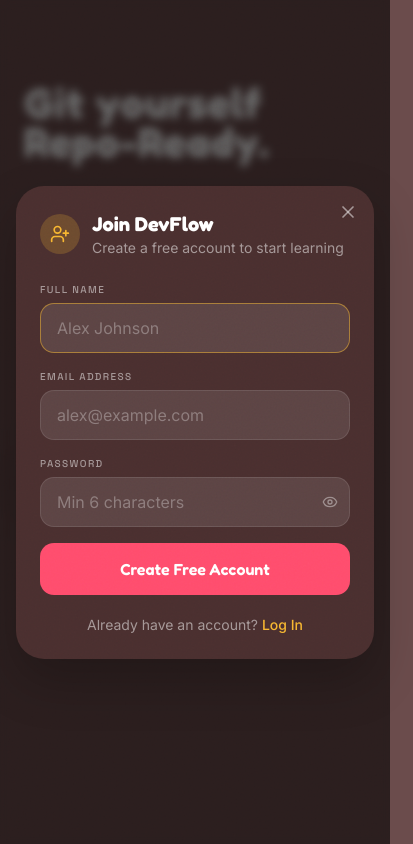
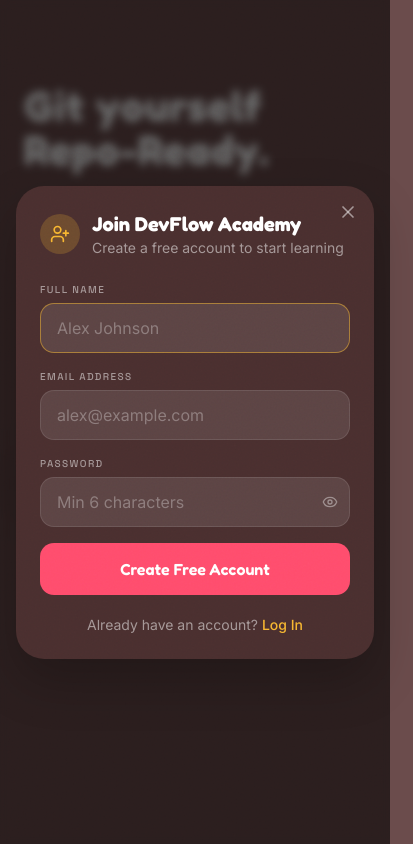
Before and after one commit to NeoOnyedire/DevFlow-Academy, a React (Vite) app: page / in a window 390 px wide. Both pictures are taken after a click on the button "Join Free & Start Learning". Shown: the top 844 px of the page, 413 px wide, since content can reach past the window. Built offline with nearby package versions, Linux system fonts and the light colour scheme.

Commit message:
academy added to nav/scroll debugging

```diff
--- a/src/components/AuthModal.tsx
+++ b/src/components/AuthModal.tsx
@@ -122,7 +122,7 @@
           </div>
           <div>
             <h3 className="font-display font-bold text-white text-xl">
-              {isLogin ? 'Welcome Back' : 'Join DevFlow'}
+              {isLogin ? 'Welcome Back' : 'Join DevFlow Academy'}
             </h3>
             <p className="text-white/50 text-sm">
               {isLogin ? 'Login to access your lessons' : 'Create a free account to start learning'}
--- a/src/components/Navigation.tsx
+++ b/src/components/Navigation.tsx
@@ -3,7 +3,7 @@
  * Navigation.tsx
  * ============================================================================
  *
- * Top navigation bar with DevFlow branding, section links, and auth controls.
+ * Top navigation bar with DevFlow Academy branding, section links, and auth controls.
  * Appears after scrolling past the hero section.
  *
  * Features:
@@ -44,7 +44,7 @@
       >
         <GitBranch className="w-5 h-5 md:w-6 md:h-6 text-[#F7B731] transition-transform group-hover:rotate-12" />
         <span className="font-display text-lg md:text-xl font-semibold text-white tracking-wide">
-          DevFlow
+          DevFlow Academy
         </span>
       </button>
 
--- a/src/index.css
+++ b/src/index.css
@@ -25,7 +25,7 @@
     --ring: 240 5.9% 10%;
     --radius: 0.625rem;
 
-    /* DevFlow Custom Colors */
+    /* DevFlow Academy Custom Colors */
     --espresso: #6B4C4C;
     --sun-yellow: #F7B731;
     --rose-punch: #FF4D6D;
@@ -39,14 +39,21 @@
   }
 
   html {
-    scroll-behavior: auto;
+    scroll-behavior: smooth;
+    touch-action: pan-y;
+    overflow-x: hidden;
   }
 
   body {
+    min-height: 100vh;
+    margin: 0;
     font-family: 'Inter', sans-serif;
     background-color: var(--espresso);
     color: #FFFFFF;
     overflow-x: hidden;
+    -webkit-overflow-scrolling: touch;
+    -moz-osx-font-smoothing: grayscale;
+    -webkit-font-smoothing: antialiased;
   }
 }
 
@@ -73,8 +80,8 @@
   }
 
   .section-pinned {
-    width: 100vw;
-    height: 100vh;
+    width: 100%;
+    min-height: 100vh;
     overflow: hidden;
     position: relative;
   }
@@ -124,6 +131,16 @@
     border: 3px solid rgba(255,255,255,0.25);
   }
 
+  .heading-responsive {
+    line-height: 1.04;
+  }
+
+  @media (min-width: 768px) {
+    .heading-responsive {
+      line-height: 0.92;
+    }
+  }
+
   .label-tag {
     font-family: 'Space Grotesk', sans-serif;
     font-weight: 600;
--- a/src/sections/BeforeAfterSection.tsx
+++ b/src/sections/BeforeAfterSection.tsx
@@ -123,7 +123,7 @@
     >
       {/* Centered headline */}
       <div ref={headlineRef} className="absolute left-1/2 -translate-x-1/2" style={{ top: '6vh' }}>
-        <h2 className="font-display font-bold text-white leading-[0.92] tracking-[0.02em] text-center"
+        <h2 className="font-display font-bold text-white heading-responsive tracking-[0.02em] text-center"
           style={{ fontSize: 'clamp(36px, 6vw, 92px)' }}>
           Do's & Don'ts
         </h2>
--- a/src/sections/ChallengeSection.tsx
+++ b/src/sections/ChallengeSection.tsx
@@ -137,7 +137,7 @@
 
       {/* Right content area */}
       <div ref={contentRef} className="absolute left-[6vw] md:left-[56vw] right-[6vw] top-[8vh] md:top-[16vh]">
-        <h2 className="font-display font-bold text-white leading-[0.92] tracking-[0.02em] mb-3 md:mb-4"
+        <h2 className="font-display font-bold text-white heading-responsive tracking-[0.02em] mb-3 md:mb-4"
           style={{ fontSize: 'clamp(36px, 6vw, 92px)' }}>
           Repo Royale
         </h2>
--- a/src/sections/CommitScenesSection.tsx
+++ b/src/sections/CommitScenesSection.tsx
@@ -178,7 +178,7 @@
     >
       {/* ---- LEFT HEADING BLOCK ---- */}
       <div ref={headingRef} className="absolute left-[6vw] top-[8vh] md:top-[10vh]">
-        <h2 className="font-display font-bold text-white leading-[0.92] tracking-[0.02em]"
+        <h2 className="font-display font-bold text-white heading-responsive tracking-[0.02em]"
           style={{ fontSize: 'clamp(36px, 6vw, 92px)' }}>
           What Do You Do?
         </h2>
--- a/src/sections/DashboardSection.tsx
+++ b/src/sections/DashboardSection.tsx
@@ -99,7 +99,7 @@
             <div className="w-16 h-16 rounded-full bg-[#4A2F2F] flex items-center justify-center mx-auto mb-5">
               <Lock className="w-8 h-8 text-white/40" />
             </div>
-            <h2 className="font-display font-bold leading-[0.92] tracking-[0.02em] mb-4"
+            <h2 className="font-display font-bold heading-responsive tracking-[0.02em] mb-4"
               style={{ fontSize: 'clamp(36px, 6vw, 72px)', color: '#2A2A2A' }}>
               Track Your Progress
             </h2>
@@ -128,7 +128,7 @@
     >
       {/* Heading */}
       <div ref={headingRef} className="px-[6vw] mb-8">
-        <h2 className="font-display font-bold text-white leading-[0.92] tracking-[0.02em] mb-4"
+        <h2 className="font-display font-bold text-white heading-responsive tracking-[0.02em] mb-4"
           style={{ fontSize: 'clamp(36px, 6vw, 92px)' }}>
           Your Progress
         </h2>
--- a/src/sections/FooterSection.tsx
+++ b/src/sections/FooterSection.tsx
@@ -126,7 +126,7 @@
       {/* Left heading and CTAs */}
       <div className="px-[6vw] md:absolute md:left-[6vw] md:top-[10vh] md:w-[44vw]">
         <div ref={leftRef}>
-          <h2 className="font-display font-bold leading-[0.92] tracking-[0.02em] mb-4 md:mb-6"
+          <h2 className="font-display font-bold heading-responsive tracking-[0.02em] mb-4 md:mb-6"
             style={{ fontSize: 'clamp(36px, 6vw, 72px)', color: '#2A2A2A' }}>
             Start Your<br />Streak
           </h2>
@@ -180,7 +180,7 @@
             </span>
             <Heart className="w-3 h-3 text-rose-punch fill-rose-punch" />
             <span className="font-accent text-xs uppercase tracking-[0.14em]" style={{ color: '#2A2A2A80' }}>
-              by DevFlow
+              by DevFlow Academy
             </span>
           </div>
         </div>
--- a/src/sections/HeroSection.tsx
+++ b/src/sections/HeroSection.tsx
@@ -176,11 +176,11 @@
 
       {/* ---- HEADLINE GROUP ---- */}
       <div className="absolute left-[6vw] top-[10vh] w-[88vw] md:w-[70vw]">
-        <div ref={h1Line1Ref} className="font-display font-bold text-white leading-[0.92] tracking-[0.02em]"
+        <div ref={h1Line1Ref} className="font-display font-bold text-white heading-responsive tracking-[0.02em]"
           style={{ fontSize: 'clamp(42px, 9vw, 132px)' }}>
           Git yourself
         </div>
-        <div ref={h1Line2Ref} className="font-display font-bold text-white leading-[0.92] tracking-[0.02em]"
+        <div ref={h1Line2Ref} className="font-display font-bold text-white heading-responsive tracking-[0.02em]"
           style={{ fontSize: 'clamp(42px, 9vw, 132px)' }}>
           Repo-Ready.
         </div>
--- a/src/sections/LearnGridSection.tsx
+++ b/src/sections/LearnGridSection.tsx
@@ -164,7 +164,7 @@
 
       {/* ---- HEADING (left side desktop, top on mobile) ---- */}
       <div ref={headingRef} className="absolute left-[6vw] top-[8vh] max-w-[80vw] md:max-w-none">
-        <h2 className="font-display font-bold text-white leading-[0.92] tracking-[0.02em]"
+        <h2 className="font-display font-bold text-white heading-responsive tracking-[0.02em]"
           style={{ fontSize: 'clamp(36px, 6vw, 92px)' }}>
           From Push to<br className="hidden md:block" /> Production
         </h2>
--- a/src/sections/TroubleshootSection.tsx
+++ b/src/sections/TroubleshootSection.tsx
@@ -164,7 +164,7 @@
 
       {/* Heading — right side (full width on mobile) */}
       <div ref={headingRef} className="absolute left-[6vw] md:left-[56vw] top-[10vh] md:top-[18vh]">
-        <h2 className="font-display font-bold text-white leading-[0.92] tracking-[0.02em]"
+        <h2 className="font-display font-bold text-white heading-responsive tracking-[0.02em]"
           style={{ fontSize: 'clamp(36px, 6vw, 92px)' }}>
           Find Your Fix<br />Fast
         </h2>
```
